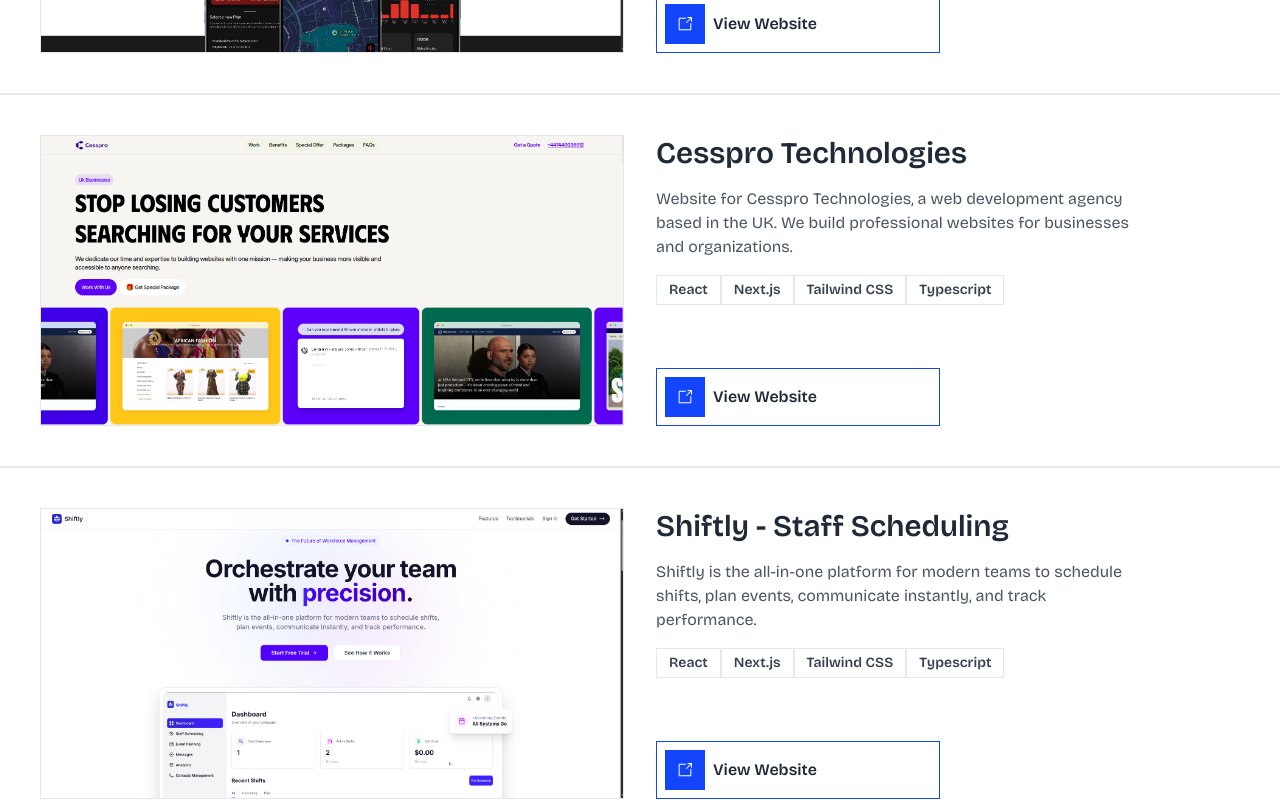
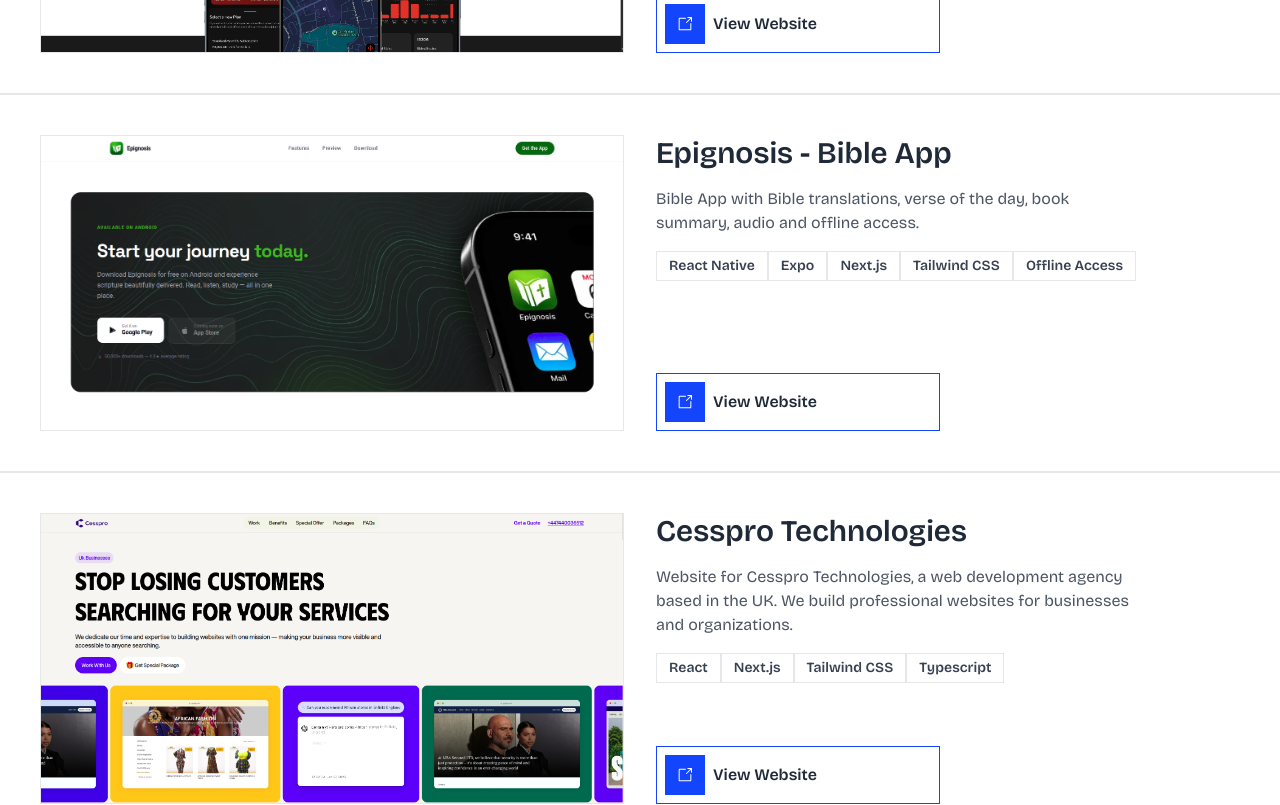
Before and after one commit to abundiko/portfolio-2024, a Next.js app: page / in a window 1280 px wide. Shown: the part 3380-4185 px from the top of the page. Built offline with nearby package versions, Linux system fonts and the light colour scheme.

Commit message:
added epignosis

```diff
--- a/data/projects.ts
+++ b/data/projects.ts
@@ -45,6 +45,17 @@
     image: "citiwheels.png",
     logo: "citiwheels-logo.png",
     live: "https://citiwheels.app",
+    // github: "https://github.com/abundiko/citiwheels",
+    type: ["web", "app"],
+  },
+  {
+    title: "Epignosis - Bible App",
+    description:
+      "Bible App with Bible translations, verse of the day, book summary, audio and offline access.",
+    tech: ["React Native", "Expo", "Next.js", "Tailwind CSS", "Offline Access"],
+    image: "epignosis.png",
+    logo: "epignosis-logo.webp",
+    live: "https://epignosis-bible.vercel.app",
     // github: "https://github.com/abundiko/citiwheels",
     type: ["web", "app"],
   },
```
Also changed, not shown: public/images/projects/epignosis-logo.webp (added), public/images/projects/epignosis.png (added).
